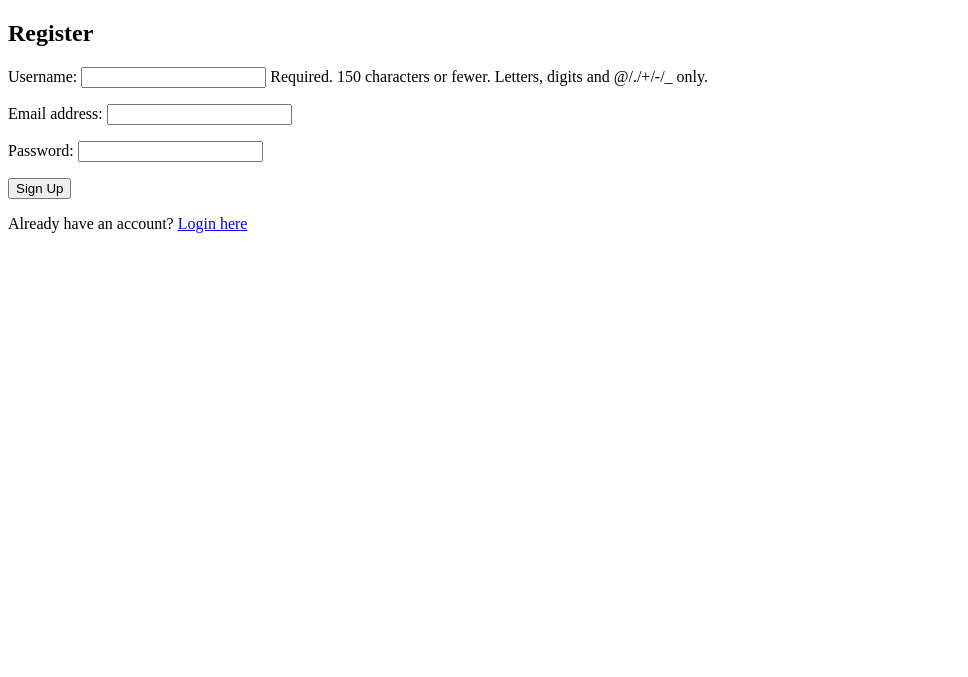
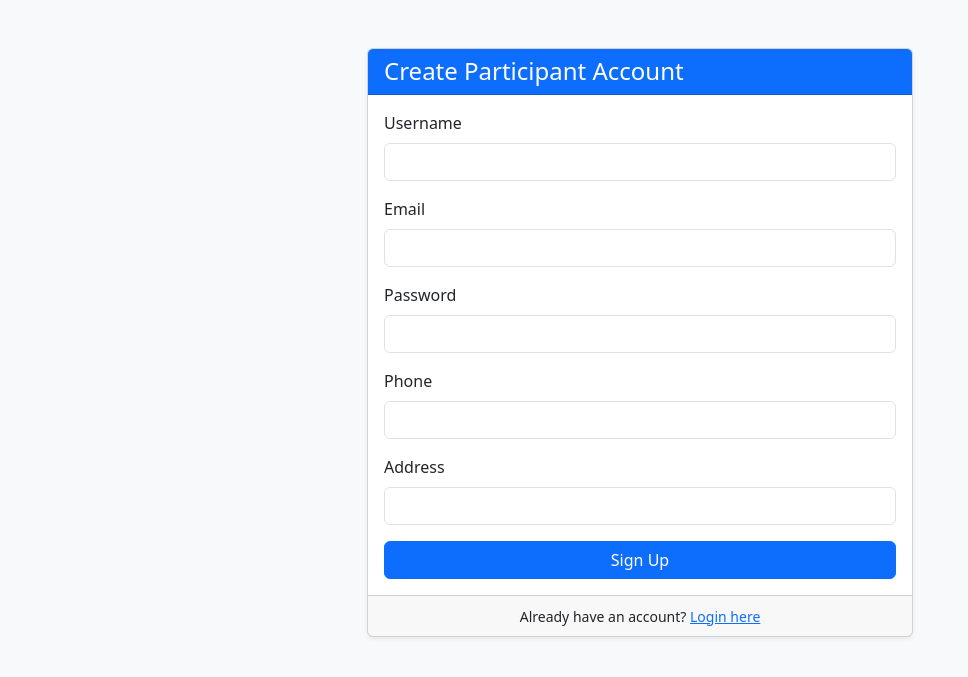
Before and after one commit to Khouildi-Mouheb/django-donation-platform, a Django app: page /register/ in a window 1280 px wide. Shown: the top 677 px of the page, without its empty margins (0-968 px from the left). Run offline with Django 5.2, Linux system fonts and the light colour scheme; some libraries are stand-ins or nearby versions.

Commit message:
editing the login ,register templates

```diff
--- a/project/settings.py
+++ b/project/settings.py
@@ -21,6 +21,7 @@ ALLOWED_HOSTS = []
 # Application definition
 
 INSTALLED_APPS = [
+    'widget_tweaks',
     'django.contrib.admin',
     'django.contrib.auth',
     'django.contrib.contenttypes',
--- a/templates/users/auth/register.html
+++ b/templates/users/auth/register.html
@@ -1,18 +1,70 @@
+{% load widget_tweaks %}
+
 <!DOCTYPE html>
-<html>
+<html lang="en">
 <head>
+    <meta charset="UTF-8">
     <title>Register</title>
+    <!-- Bootstrap 5 CDN -->
+    <link href="https://cdn.jsdelivr.net/npm/bootstrap@5.3.2/dist/css/bootstrap.min.css" rel="stylesheet">
 </head>
-<body>
-    <h2>Register</h2>
+<body class="bg-light">
 
-    <form method="post">
-        {% csrf_token %}
-        {{ form.as_p }}
+<div class="container mt-5">
+    <div class="row justify-content-center">
+        <div class="col-md-6">
 
-        <button type="submit">Sign Up</button>
-    </form>
+            <div class="card shadow-sm">
+                <div class="card-header bg-primary text-white">
+                    <h4 class="mb-0">Create Participant Account</h4>
+                </div>
+                <div class="card-body">
+                    <form method="post" novalidate>
+                        {% csrf_token %}
 
-    <p>Already have an account? <a href="{% url 'login' %}">Login here</a></p>
+                        <!-- Username -->
+                        <div class="mb-3">
+                            <label for="id_username" class="form-label">Username</label>
+                            {{ form.username|add_class:"form-control" }}
+                        </div>
+
+                        <!-- Email -->
+                        <div class="mb-3">
+                            <label for="id_email" class="form-label">Email</label>
+                            {{ form.email|add_class:"form-control" }}
+                        </div>
+
+                        <!-- Password -->
+                        <div class="mb-3">
+                            <label for="id_password" class="form-label">Password</label>
+                            {{ form.password|add_class:"form-control" }}
+                        </div>
+
+                        <!-- Phone -->
+                        <div class="mb-3">
+                            <label for="id_phone" class="form-label">Phone</label>
+                            {{ form.phone|add_class:"form-control" }}
+                        </div>
+
+                        <!-- Address -->
+                        <div class="mb-3">
+                            <label for="id_address" class="form-label">Address</label>
+                            {{ form.address|add_class:"form-control" }}
+                        </div>
+
+                        <button type="submit" class="btn btn-primary w-100">Sign Up</button>
+                    </form>
+                </div>
+                <div class="card-footer text-center">
+                    <small>Already have an account? <a href="{% url 'login' %}">Login here</a></small>
+                </div>
+            </div>
+
+        </div>
+    </div>
+</div>
+
+<!-- Bootstrap JS -->
+<script src="https://cdn.jsdelivr.net/npm/bootstrap@5.3.2/dist/js/bootstrap.bundle.min.js"></script>
 </body>
 </html>
--- a/users/forms.py
+++ b/users/forms.py
@@ -1,12 +1,12 @@
 from django import forms
-from .models import User
+from .models import User , Participant
 
 class RegisterForm(forms.ModelForm):
     password = forms.CharField(widget=forms.PasswordInput)
 
     class Meta:
-        model = User
-        fields = ["username", "email", "password"]  # no user_type field
+        model = Participant
+        fields = ["username", "email", "password", "phone", "address"]
 
 
 class AdminCreateForm(forms.ModelForm):
--- a/users/views.py
+++ b/users/views.py
@@ -53,15 +53,11 @@ def register_view(request):
     if request.method == "POST":
         form = RegisterForm(request.POST)
         if form.is_valid():
-            user = form.save(commit=False)
-            user.set_password(form.cleaned_data["password"])
-            user.user_type = "participant"   # force default type
-            user.save()
-
-            # Create Participant row automatically
-            Participant.objects.create(id=user.id, username=user.username, email=user.email, user_type="participant", password=user.password)
-
-            login(request, user)
+            participant = form.save(commit=False)
+            participant.set_password(form.cleaned_data["password"])
+            participant.user_type = "participant"
+            participant.save()
+            login(request, participant)
             return redirect("home")
     else:
         form = RegisterForm()
```
Also changed, not shown: templates/users/auth/login.html (+41 -9 lines), db.sqlite3, propositions/dons/488221080_9492375907546478_4888316167523129037_n.jpg (deleted), propositions/dons/Screenshot_2025-12-03_115410.png (deleted), propositions/dons/Screenshot_2025-12-03_115410_PyCF5pn.png (deleted).
